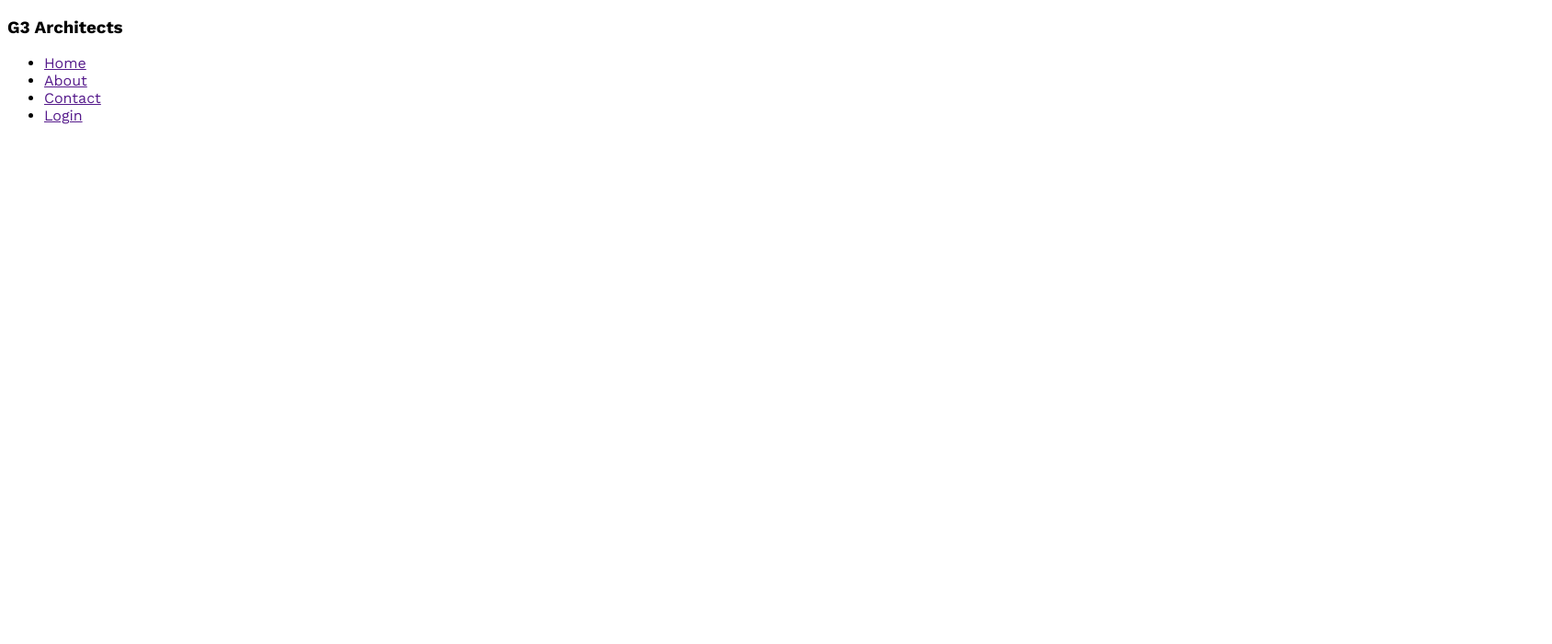
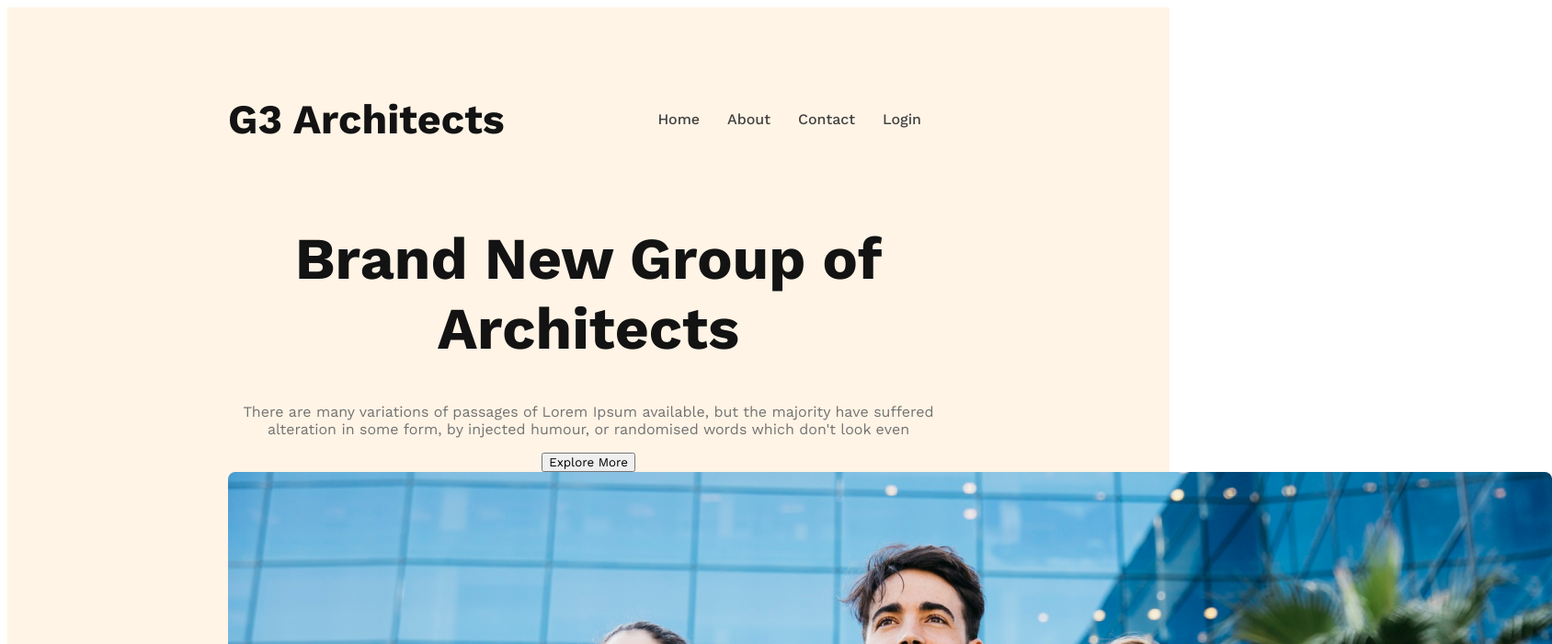
Before and after one commit to AMO-35/g3-architects-website, a plain HTML site: page index.html in a window 1280 px wide. Shown: the top 700 px of the page at 92% size, 1688 px wide, since content can reach past the window. Drawn offline with nearby package versions, Linux system fonts and the light colour scheme.

Commit message:
banner content added

```diff
--- a/index.html
+++ b/index.html
@@ -1,15 +1,17 @@
 <!DOCTYPE html>
 <html lang="en">
+
 <head>
     <meta charset="UTF-8">
     <meta name="viewport" content="width=device-width, initial-scale=1.0">
     <title>G3 Architects</title>
     <link rel="stylesheet" href="styles/architect.css">
 </head>
+
 <body>
     <header>
         <nav>
-        <h3>G3 Architects</h3>
+            <h3 class="nav-title">G3 Architects</h3>
             <ul>
                 <li><a href="">Home</a></li>
                 <li><a href="">About</a></li>
@@ -17,6 +19,16 @@
                 <li><a href="">Login</a></li>
             </ul>
         </nav>
+        <div class="banner">
+            <div class="banner-content">
+                <h1 class="banner-title">Brand New Group of Architects</h1>
+                <p class="banner-description">There are many variations of passages of Lorem Ipsum available, but the
+                    majority have suffered alteration in some form, by injected humour, or randomised words which don't
+                    look even</p>
+                <button class="btn-primary">Explore More</button>
+            </div>
+            <img src="images/banner.png" alt="">
+        </div>
     </header>
     <main>
 
@@ -25,4 +37,5 @@
 
     </footer>
 </body>
+
 </html>
--- a/styles/architect.css
+++ b/styles/architect.css
@@ -1,7 +1,57 @@
 /* work sans font from google fonts */
 @import url('https://fonts.googleapis.com/css2?family=Open+Sans:wght@400;700;800&family=Work+Sans:wght@400;500;600;700;800&display=swap');
-
+/* shared styles */
 *{
     font-family: 'Open Sans', sans-serif;
     font-family: 'Work Sans', sans-serif;
 }
+.btn-primary{
+
+}
+/* header styles */
+header{
+    background: rgba(255, 144, 14, 0.10);
+    padding: 50px 240px;
+}
+nav{
+    display: flex;
+    justify-content: space-between;
+    align-items: center;
+}
+
+.nav-title{
+    font-size: 2.8rem;
+    font-weight: 700;
+    color: #131313;
+}
+nav >ul{
+    display: flex;
+}
+
+nav li{
+    list-style: none;
+    margin-right: 30px;
+    font-weight: 500;
+    font-size: 1rem;
+}
+
+nav li a{
+    text-decoration: none;
+    color: #424242;
+}
+
+/* banner styles */
+.banner-content{
+    max-width: 800px;
+    text-align: center;
+    margin:0 auto;
+}
+.banner-title{
+    font-size: 4rem;
+    font-weight: 700;
+    color:#131313;
+
+}
+.banner-description{
+    color:#727272 ;
+}
```
Lines whose indentation alone changed are shown as unchanged.
